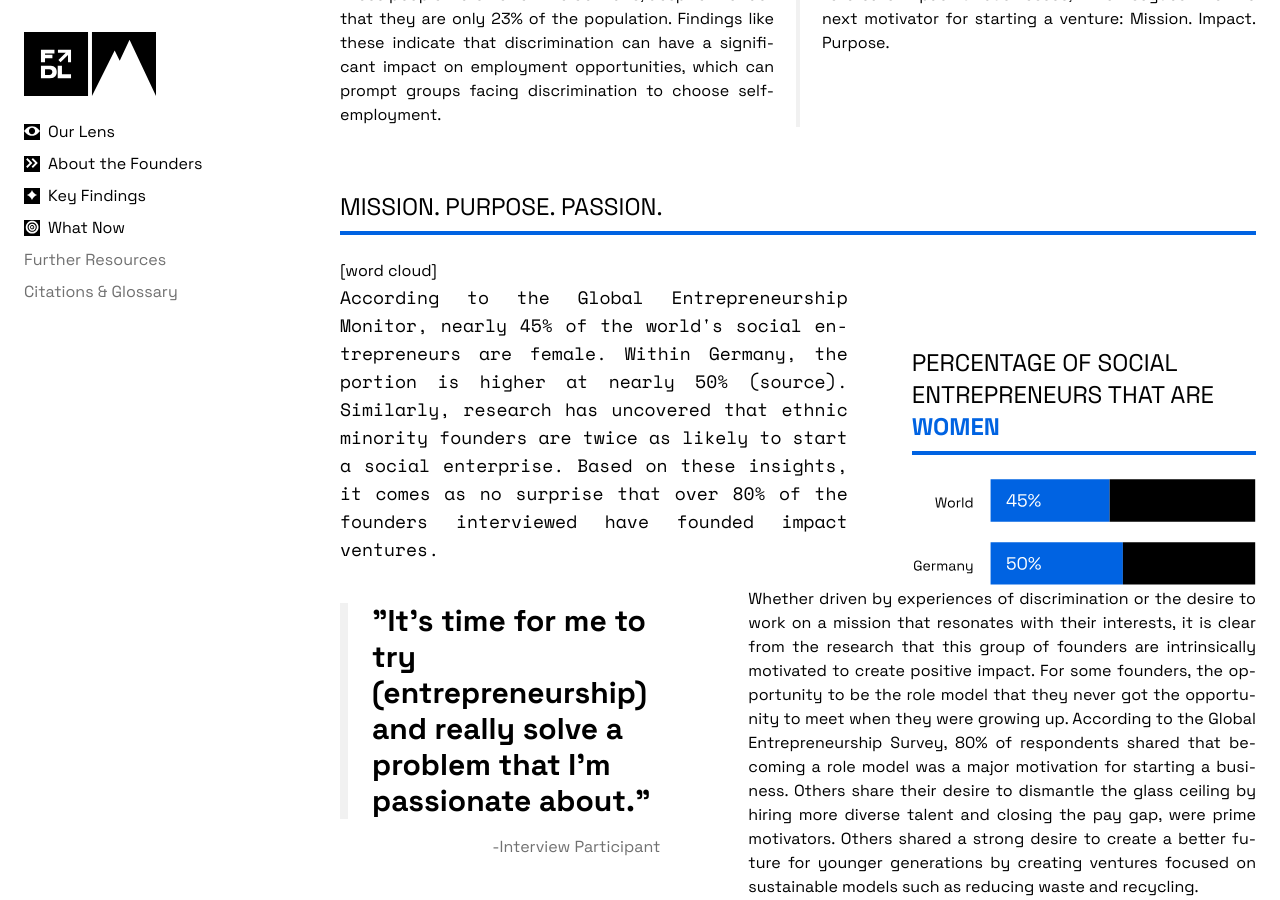
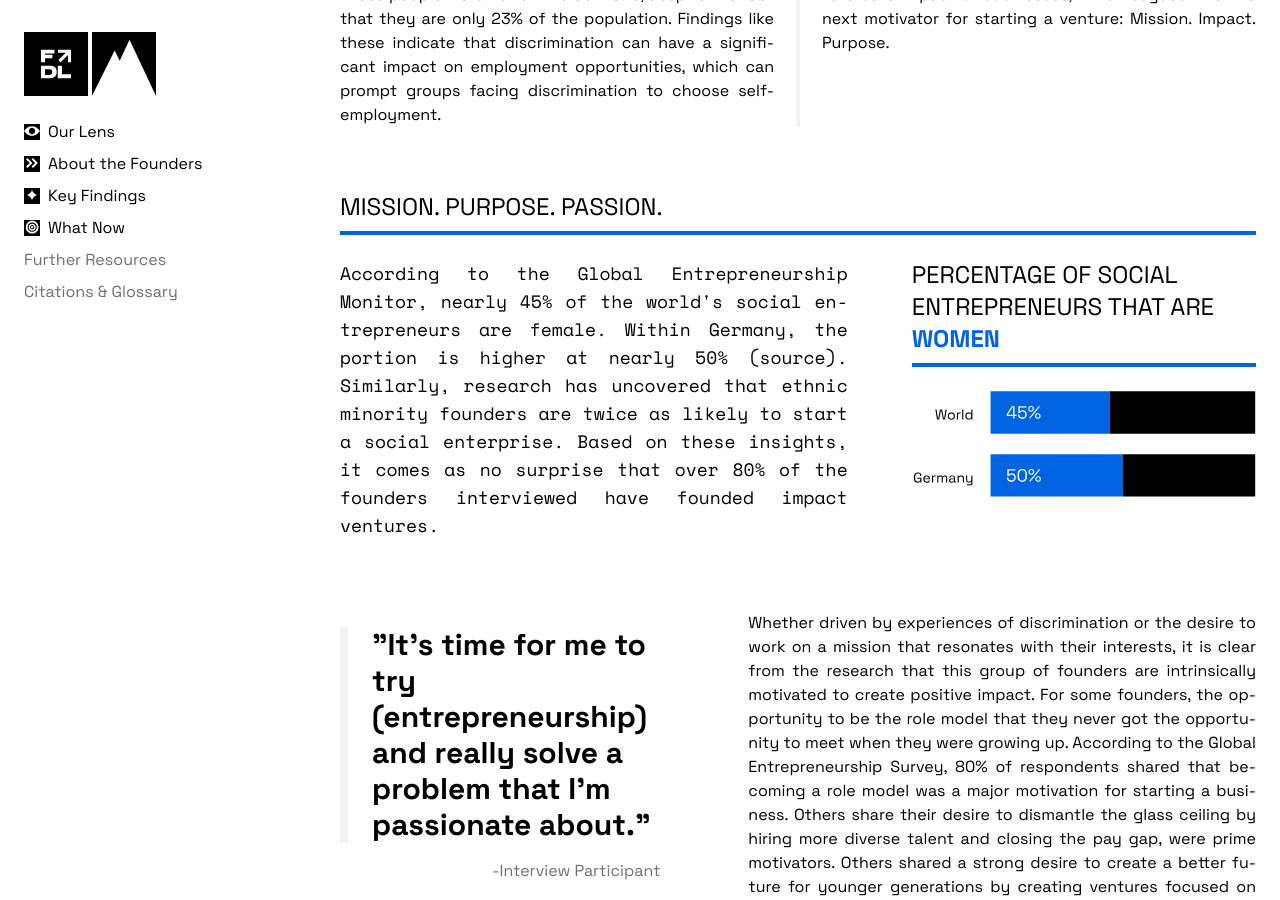
Before and after one commit to Founderland/Report, a Jekyll site: the page built from index.html, in a window 1280 px wide and 900 px high, scrolled down 13347 px. Built offline with Jekyll 4.4.1, drawn with Linux system fonts in a browser that asks for light colours.

Commit message:
vis and layout

```diff
--- a/_includes/section-3.html
+++ b/_includes/section-3.html
@@ -103,13 +103,12 @@
     </div>
 
     <h3>Mission. Purpose. Passion.</h3>
-    [word cloud]
-    <div class="mixed-col">
+    <div class="mixed-col mb-12">
         <div class="md:col-span-7">
             <p class="lead">According to the Global Entrepreneurship Monitor, nearly 45% of the world's social entrepreneurs are female. Within Germany, the portion is higher at nearly 50% (source). Similarly, research has uncovered that ethnic minority founders are twice as likely to start a social enterprise. Based on these insights, it comes as no surprise that over 80% of the founders interviewed have founded impact ventures.</p>
         </div>
         <div class="md:col-span-5">
-            <h3>Percentage of social entrepreneurs that are <strong class="text-blue">Women</strong></h3>
+            <h3 class="mt-0">Percentage of social entrepreneurs that are <strong class="text-blue">Women</strong></h3>
             <img src="assets/images/vis/section-3/percent-of-women-social-entrepreneurs-min.svg" alt="45% of world social entrepreneurs are women. The number raises to 50% in Germany.">
         </div>
     </div>
@@ -136,8 +135,8 @@
     </ul>
 
     <h3>Opposites do not always attract!</h3>
-    <div class="mixed-col">
-        <div class="md:col-span-8">
+    <div class="mixed-col mb-12">
+        <div class="md:col-span-8 md:place-item-center flex">
             <p class="lead">Through our research, the first challenge identified was the phenomenon of homophily networks, which is a sociological theory that people with similar characteristics have an inclination to (un)consciously group themselves together (source, source). People tend to gravitate towards others with similar characteristics (e.g., gender, educational and professional background, and culture) because homophily incites trust, tolerance, and cooperation, as well as a higher expected payoff from the interaction (source, source). Within the context of entrepreneurship, this can be seen in numerous forms. For example, 36.4% met their co-founders in university, 34.5% were friends, 28.2% from a common previous employer, and 23% through a mutual connection (source).</p>
         </div>
         <div class="md:col-span-4">
@@ -147,7 +146,7 @@
             </figure>
         </div>
     </div>
-    <div class="card mixed-col">
+    <div class="card mixed-col mb-12">
         <p class="title col-span-12 edit">How did you meet your co-founder?</p>
         <div class="col-span-4">
             <div class="stat">
```
